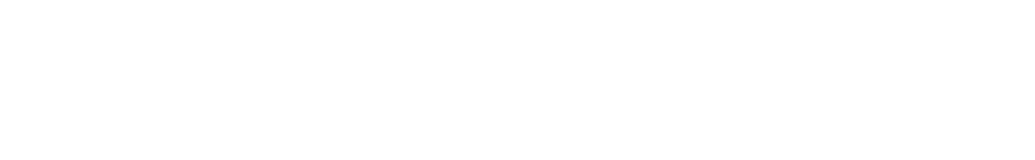
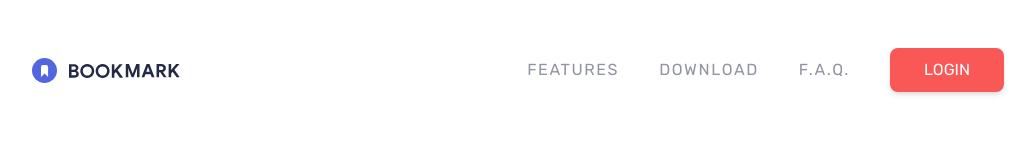
Before and after one commit to xDamneDx/traversy-bookmark, a website: page index.html in a window 1280 px wide. Shown: the whole page, without its empty margins (122-1157 px from the left). Drawn offline with Linux system fonts and the light colour scheme.

Commit message:
add navbar

```diff
--- a/index.html
+++ b/index.html
@@ -13,5 +13,36 @@
     <title>Bookmark</title>
   </head>
 
-  <body></body>
+  <body class="overflow-x-hidden">
+    <nav class="container relative p-6 mx-auto">
+      <!-- Flex Container For Nav Items -->
+      <div class="flex items-center justify-between my-6 space-x-20">
+        <!-- Logo -->
+        <div class="z-30">
+          <img src="images/logo-bookmark.svg" alt="" id="logo" />
+        </div>
+
+        <!-- Menu Items -->
+        <div
+          class="items-center hidden space-x-10 uppercase md:flex text-grayishBlue"
+        >
+          <a href="#features" class="tracking-widest hover:text-softRed"
+            >Features</a
+          >
+          <a href="#download" class="tracking-widest hover:text-softRed"
+            >Download</a
+          >
+          <a href="#features" class="tracking-widest hover:text-softRed"
+            >F.A.Q.</a
+          >
+
+          <a
+            href="#"
+            class="px-8 py-2 text-white border-2 rounded-lg shadow-md bg-softRed border-softRed hover:text-softRed hover:bg-white"
+            >Login</a
+          >
+        </div>
+      </div>
+    </nav>
+  </body>
 </html>
```
Also changed, not shown: css/style.css.
